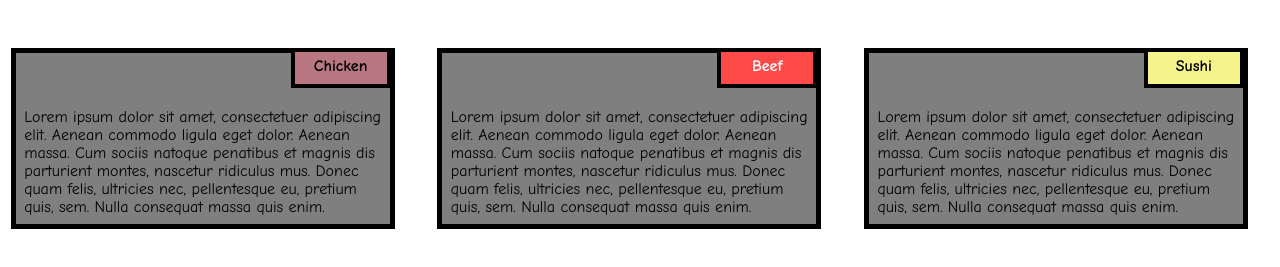
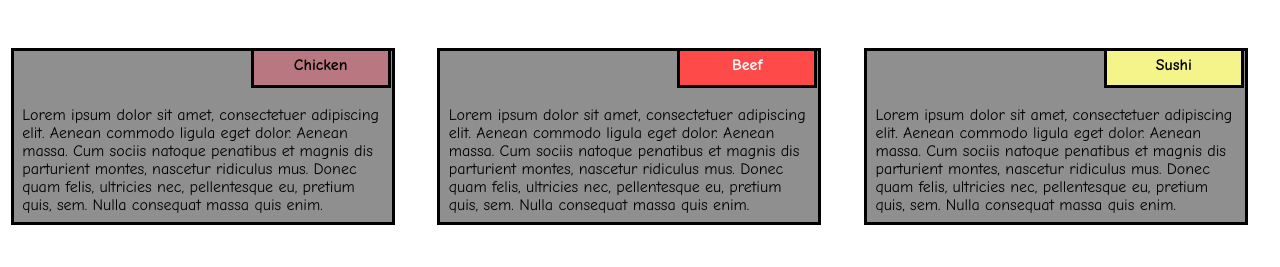
Before and after one commit to Julickobandito/Coursera-course, a plain HTML site: page module-2/index.html in a window 1280 px wide. Shown: the part 85-352 px from the top of the page. Drawn offline with Linux system fonts and the light colour scheme.

Commit message:
Update style.css

```diff
--- a/module-2/style.css
+++ b/module-2/style.css
@@ -1,4 +1,3 @@
-
 * {
   box-sizing: border-box;
 }
@@ -29,8 +28,8 @@ h1 {
 .content-name{
   overflow: hidden;
   text-align: center;
-  border: 4px solid black;
-  width: 100px;
+  border: 3px solid black;
+  width: 140px;
   height: 40px;
   padding: 5px;
   float: right;
@@ -41,7 +40,7 @@ h1 {
 }
 
 .content{
-  border: 5px solid black;
+  border: 3px solid black;
   width: 90%;
   height: auto;
   margin: 2.5%;
@@ -49,7 +48,7 @@ h1 {
   font-size: 25px;
   padding: 2%;
   padding-top: 55px;
-  background-color: rgba(0, 0, 0, 0.5);
+  background-color: rgba(0, 0, 0, 0.44);
 }
 
 .chicken{
```
